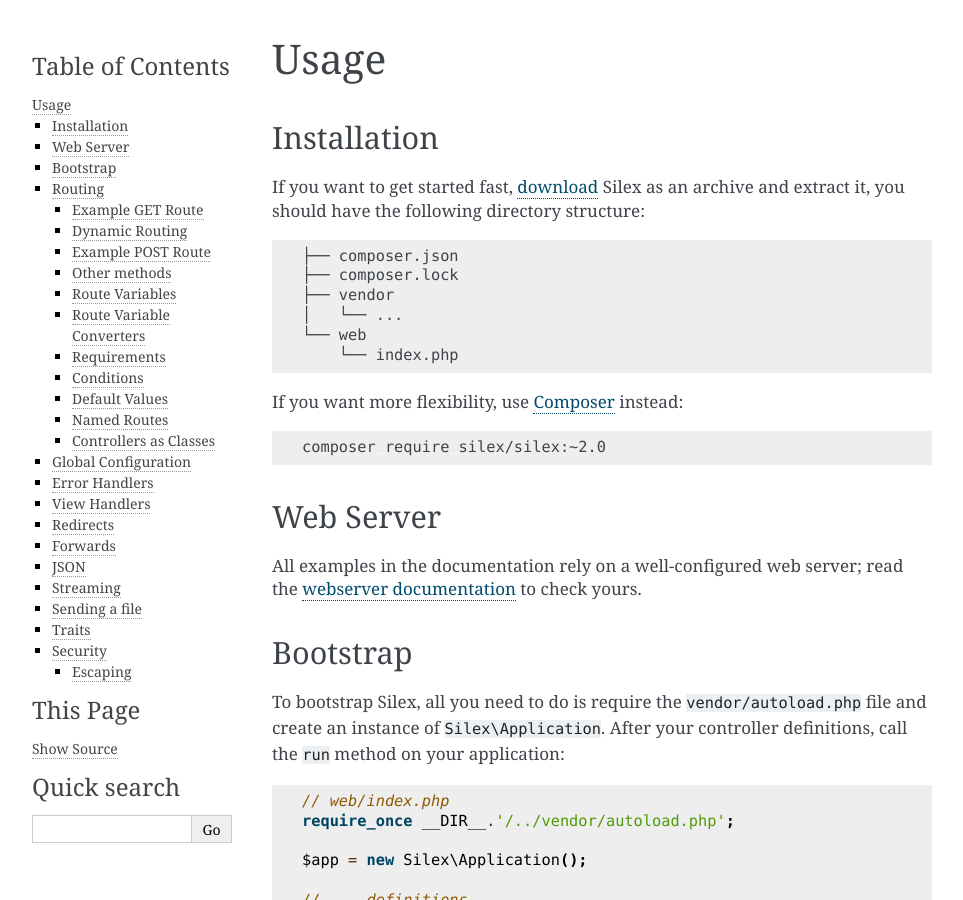
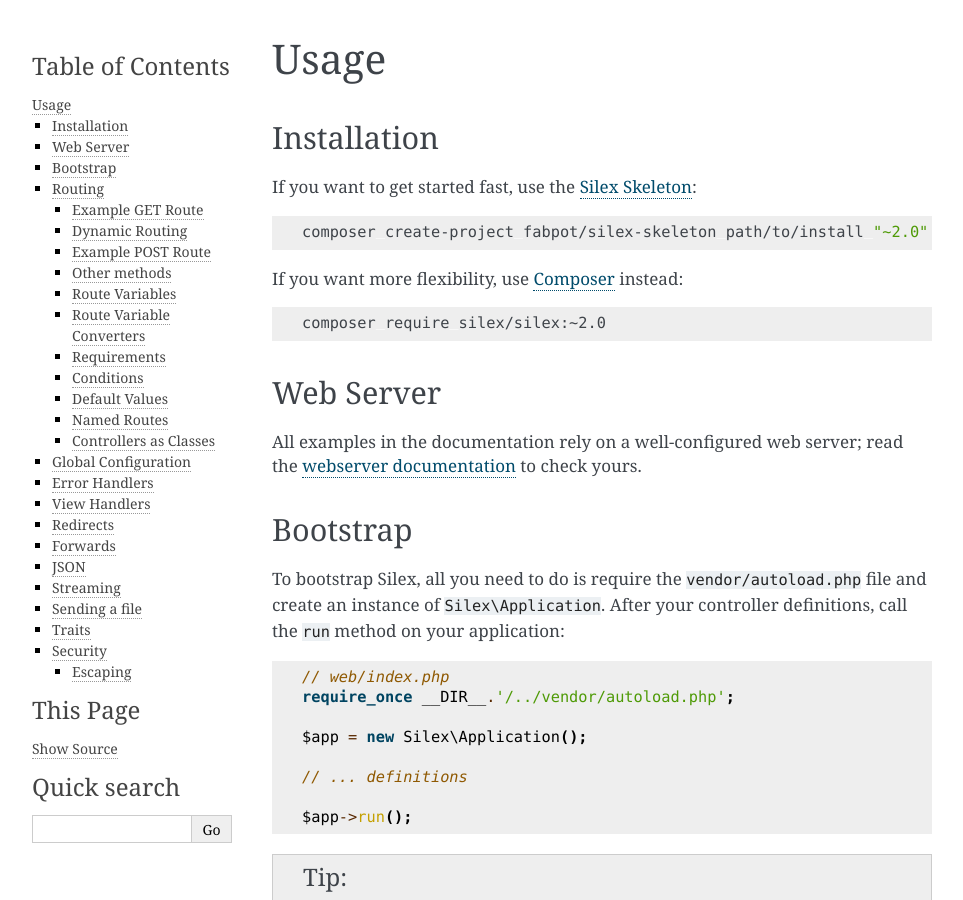
Before and after one commit to silexphp/Silex, a Sphinx documentation site: the page built from doc/usage.rst, in a window 1280 px wide and 900 px high. Shown: the whole window, without its empty margins (148-1111 px from the left). Built offline with Sphinx 7.4.7, drawn with Linux system fonts in a browser that asks for light colours.

```diff
--- a/doc/usage.rst
+++ b/doc/usage.rst
@@ -4,17 +4,11 @@
 Installation
 ------------
 
-If you want to get started fast, `download`_ Silex as an archive and extract
-it, you should have the following directory structure:
+If you want to get started fast, use the `Silex Skeleton`_:
 
-.. code-block:: text
+.. code-block:: bash
 
-    ├── composer.json
-    ├── composer.lock
-    ├── vendor
-    │   └── ...
-    └── web
-        └── index.php
+    composer create-project fabpot/silex-skeleton path/to/install "~2.0"
 
 If you want more flexibility, use Composer_ instead:
 
@@ -797,7 +791,7 @@
           return $app->json(array('name' => $name));
       });
 
-.. _download: http://silex.sensiolabs.org/download
+.. _Silex Skeleton: http://github.com/silexphp/Silex-Skeleton
 .. _Composer: http://getcomposer.org/
 .. _Request: http://api.symfony.com/master/Symfony/Component/HttpFoundation/Request.html
 .. _Response: http://api.symfony.com/master/Symfony/Component/HttpFoundation/Response.html
```
Also changed, not shown: 4 other files.
